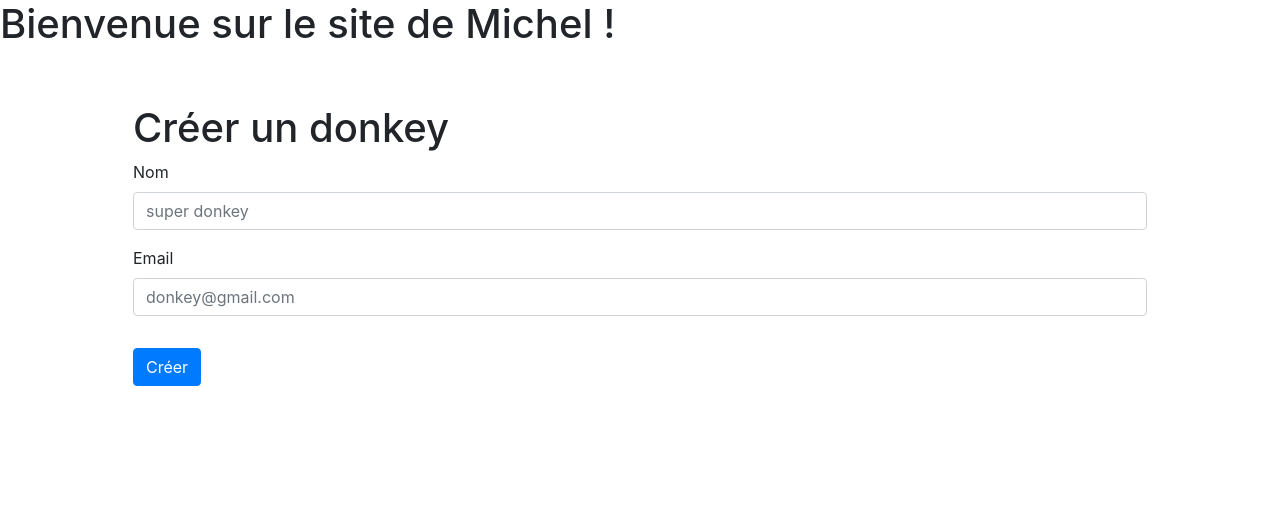
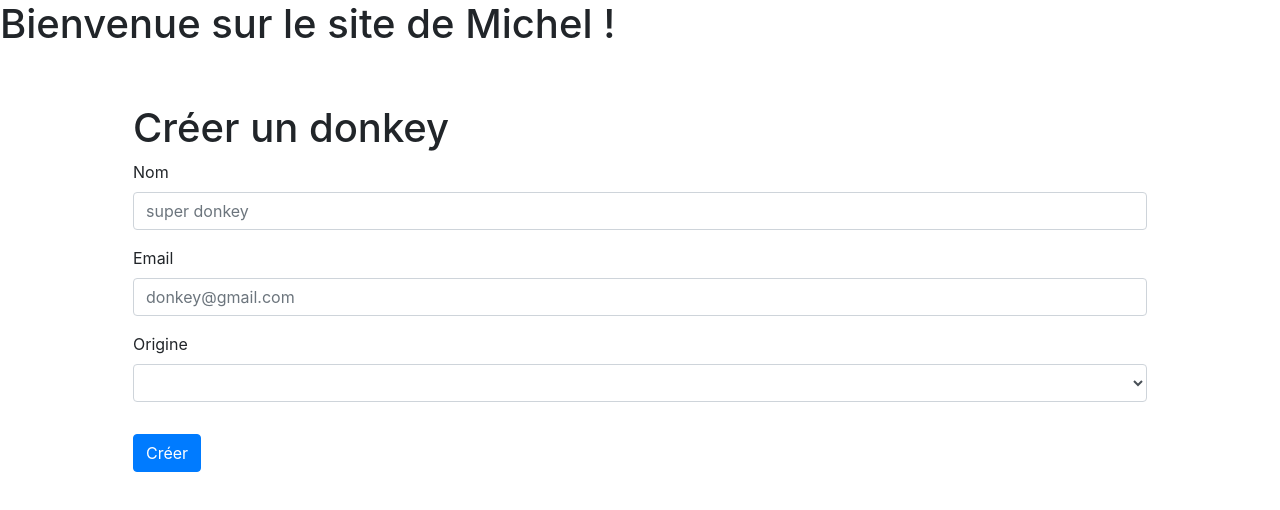
Before and after one commit to mvidailhet/donkey_school-angular_challenges_corrections, an Angular app: page / in a window 1280 px wide. Shown: the top 510 px of the page. Built offline with nearby package versions, Linux system fonts and the light colour scheme.

Commit message:
un âne peut avoir une origine. Création d'un fichier de définition d'interfaces Création d'une fichier data pour avoir les données statiques

```diff
--- /dev/null
+++ b/src/app/data.ts
@@ -0,0 +1,19 @@
+import { donkeyOrigin } from "src/interfaces";
+
+export const donkeyOrigins: donkeyOrigin[] = [
+  {
+    value: 'france',
+    name: 'France',
+    icon: '🇫🇷',
+  },
+  {
+    value: 'belgique',
+    name: 'Belgique',
+    icon: '🇧🇪',
+  },
+  {
+    value: 'allemagne',
+    name: 'Allemagne',
+    icon: '🇩🇪',
+  }
+];
--- a/src/app/pages/create-donkey/create-donkey.component.html
+++ b/src/app/pages/create-donkey/create-donkey.component.html
@@ -37,6 +37,15 @@
             </div>
           </div>
         </div>
+        <div class="form-group">
+          <label for="originSelect" class="form-label">Origine</label>
+          <select class="form-select form-control" name="origin" id="originSelect" formControlName="origin">
+            <option *ngFor="let origin of origins" [value]="origin.value">{{ origin.icon }} - {{ origin.name }}</option>
+          </select>
+          <div class="text-danger text-small" *ngIf="origin.touched && origin.errors?.['required']">
+            Un âne doit avoir une origine
+          </div>
+        </div>
       </div>
       <button
         class="btn btn-primary mt-3"
--- a/src/app/pages/create-donkey/create-donkey.component.ts
+++ b/src/app/pages/create-donkey/create-donkey.component.ts
@@ -1,5 +1,6 @@
 import { Component } from '@angular/core';
 import { FormBuilder, FormControl, FormGroup, Validators } from '@angular/forms';
+import { donkeyOrigins } from 'src/app/data';
 
 @Component({
   selector: 'app-create-donkey',
@@ -8,6 +9,7 @@ import { FormBuilder, FormControl, FormGroup, Validators } from '@angular/forms'
 })
 export class CreateDonkeyComponent {
   donkeyForm: FormGroup = this.createForm();
+  origins = donkeyOrigins;
 
   constructor(private formBuilder: FormBuilder) {}
 
@@ -16,6 +18,7 @@ export class CreateDonkeyComponent {
       donkeyData: this.formBuilder.group({
         name: [null, [Validators.required]],
         email: [null, [Validators.required, Validators.email]],
+        origin: [null, [Validators.required]],
       }),
     });
   }
@@ -35,4 +38,8 @@ export class CreateDonkeyComponent {
   get email(): FormControl {
     return this.donkeyForm.get('donkeyData.email') as FormControl;
   }
+
+  get origin(): FormControl {
+    return this.donkeyForm.get('donkeyData.origin') as FormControl;
+  }
 }
--- /dev/null
+++ b/src/interfaces.d.ts
@@ -0,0 +1,5 @@
+export interface donkeyOrigin {
+  value: string;
+  name: string;
+  icon: string;
+}
--- a/src/styles.scss
+++ b/src/styles.scss
@@ -3,6 +3,9 @@
 /* Importing Bootstrap SCSS file. */
 @import '~bootstrap/scss/bootstrap';
 
-input.ng-invalid.ng-touched {
-  border-color: $danger;
+input, select {
+
+  &.ng-invalid.ng-touched {
+    border-color: $danger;
+  }
 }
```
